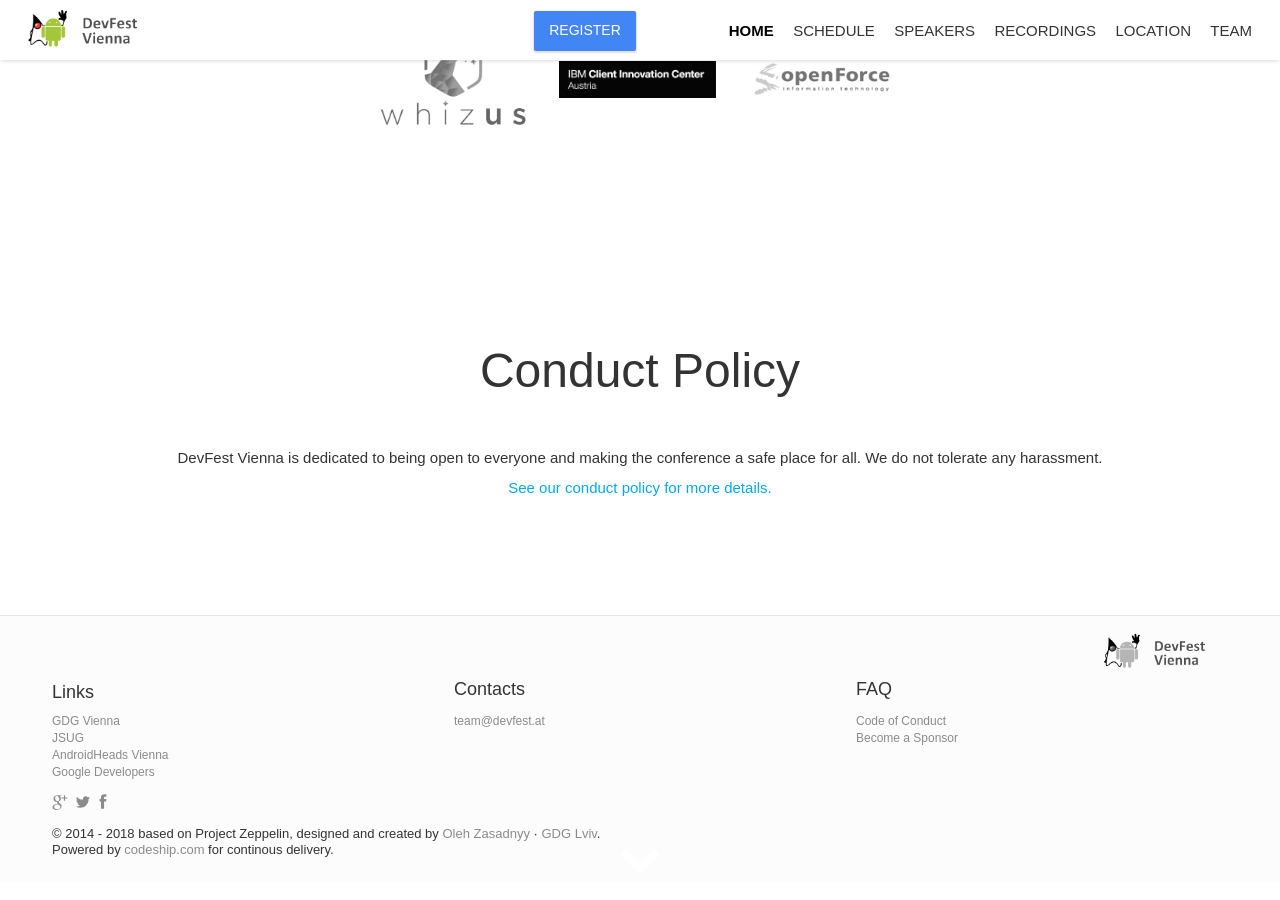
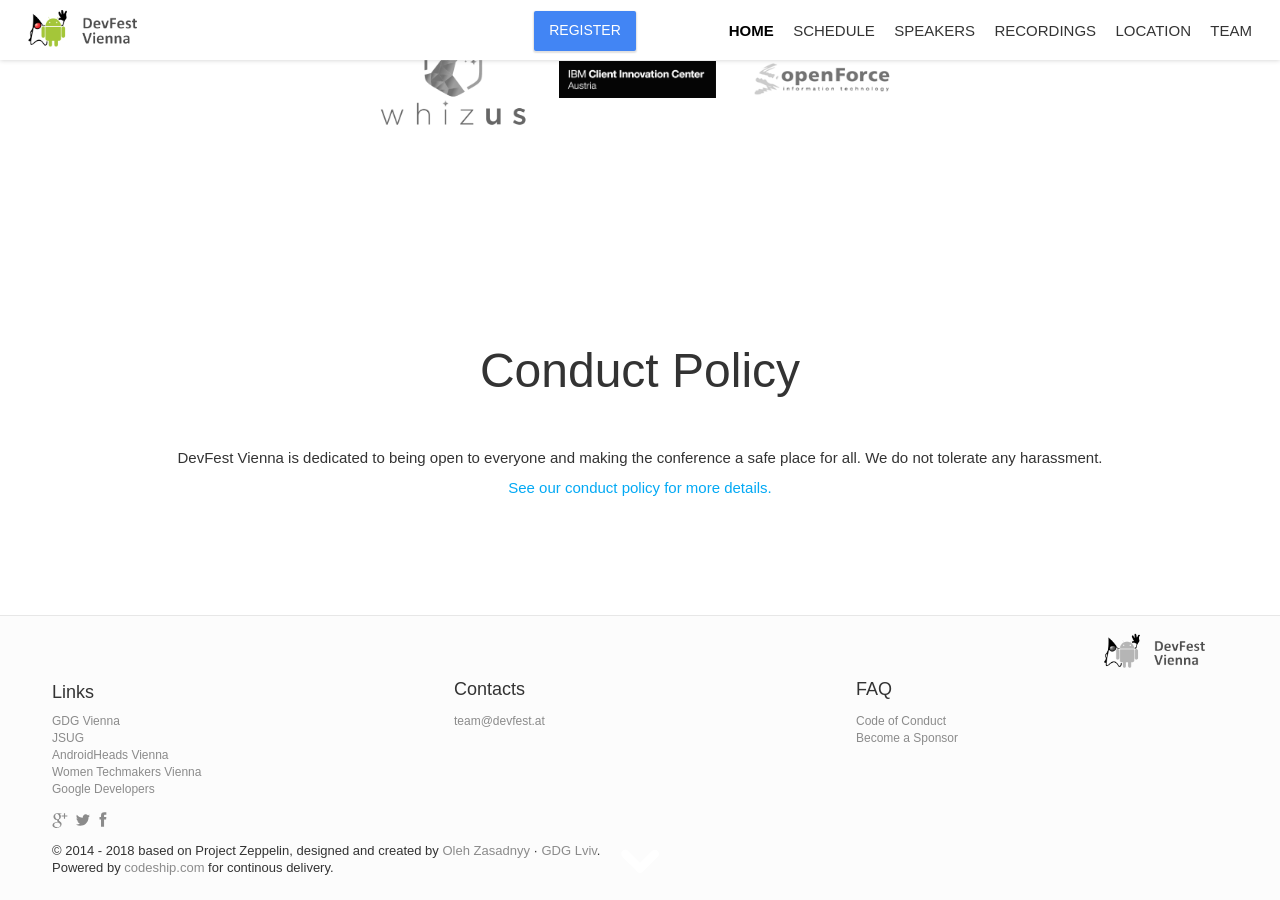
Before and after one commit to DevFestVienna/devfest-at-site, a Jekyll site: the page built from index.html, in a window 1280 px wide and 900 px high, scrolled down 3195 px. Built offline with Jekyll 4.4.1, drawn with Linux system fonts in a browser that asks for light colours; comment, search, counter and statistics services are not loaded.

Commit message:
Added WTM to footer

```diff
--- a/_includes/footer.html
+++ b/_includes/footer.html
@@ -10,10 +10,10 @@
 		<div class="col-md-4 col-sm-4 col-xs-6">
 			<ul>
 				<h5>Links</h5>
-				<li><a href="http://www.gdg-vienna.at" target="_blank">GDG Vienna</a>
-				<li><a href="http://jsug.at" target="_blank">JSUG</a>
-				<li><a href="http://www.androidheads.org" target="_blank">AndroidHeads Vienna</a>
-				</li>
+				<li><a href="http://www.gdg-vienna.at" target="_blank">GDG Vienna</a></li>
+				<li><a href="http://jsug.at" target="_blank">JSUG</a></li>
+				<li><a href="http://www.androidheads.org" target="_blank">AndroidHeads Vienna</a></li>
+				<li><a href="https://womentechmakers.at" target="_blank">Women Techmakers Vienna</a></li>
 				<li><a href="https://developers.google.com" target="_blank">Google Developers</a>
 				</li>
 			</ul>
```
